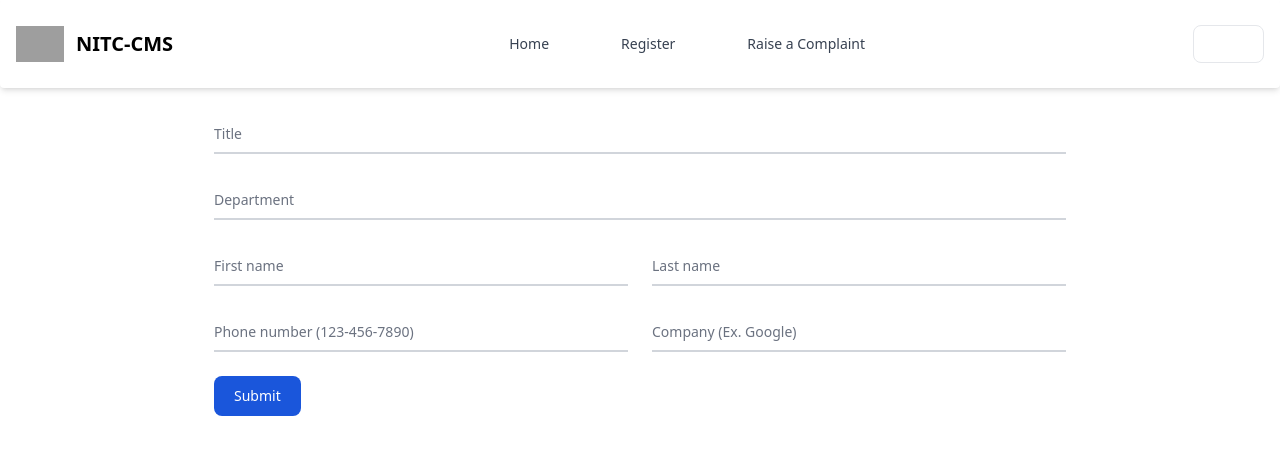
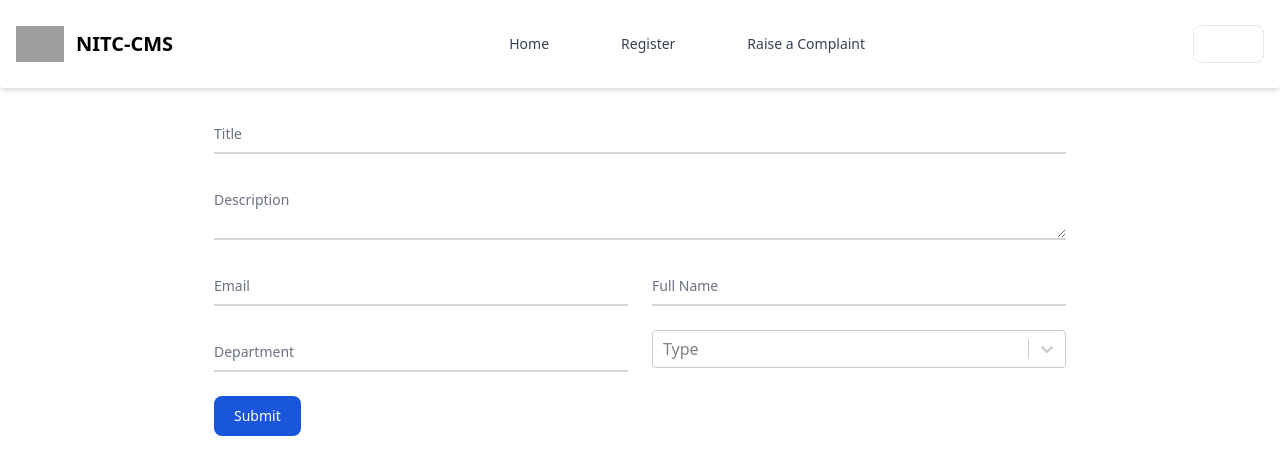
Before and after one commit to AmalkrishnaAS/NITC-CMS-Frontend, a Next.js app: page /create in a window 1280 px wide. Shown: the top 474 px of the page. Built offline with nearby package versions, Linux system fonts and the light colour scheme; grey boxes are pictures that could not be loaded.

Commit message:
form update

```diff
--- a/pages/_app.jsx
+++ b/pages/_app.jsx
@@ -23,7 +23,8 @@ function MyApp({ Component, pageProps }) {
       avatar:null,
       rollno: 'B200729CS',
       department: 'CSE',
-      joined: '2021-05-12',  //return as date stiring from backend
+      joined: '2021-05-12',//return as date stiring from backend
+      name:'John Doe'
 
     })
     setUser((prev) => {
--- a/pages/create.jsx
+++ b/pages/create.jsx
@@ -1,37 +1,58 @@
 import React from 'react'
+import Select from 'react-select'
 
-const create = () => {
+const create = ({user}) => {
+
+  const opts=[
+    {
+      value:'Maintainance',
+      label:'Maintainance'
+    },
+    {
+      value:'Academic',
+      label:'Academic'
+
+    },
+    {
+      value:'Hostel',
+      label:'Hostel'
+    },
+    {
+      value:'Other',
+      label:'Other'
+    }
+
+  ]
   return (
     <div className="p-6 max-w-[900px] mx-auto">
 
     <form>
     <div class="relative z-0 mb-6 w-full group">
-        <input type="email" name="floating_email" id="floating_email" class="block py-2.5 px-0 w-full text-sm text-gray-900 bg-transparent border-0 border-b-2 border-gray-300 appearance-none dark:text-white dark:border-gray-600 dark:focus:border-blue-500 focus:outline-none focus:ring-0 focus:border-blue-600 peer" placeholder=" " required />
+        <input type="text" name="floating_email" id="floating_email" class="block py-2.5 px-0 w-full text-sm text-gray-900 bg-transparent border-0 border-b-2 border-gray-300 appearance-none dark:text-white dark:border-gray-600 dark:focus:border-blue-500 focus:outline-none focus:ring-0 focus:border-blue-600 peer" placeholder=" " required />
         <label for="floating_email" class="peer-focus:font-medium absolute text-sm text-gray-500 dark:text-gray-400 duration-300 transform -translate-y-6 scale-75 top-3 -z-10 origin-[0] peer-focus:left-0 peer-focus:text-blue-600 peer-focus:dark:text-blue-500 peer-placeholder-shown:scale-100 peer-placeholder-shown:translate-y-0 peer-focus:scale-75 peer-focus:-translate-y-6">Title</label>
     </div>
     <div class="relative z-0 mb-6 w-full group">
-        <input type="text" name="floating_password" id="floating_password" class="block py-2.5 px-0 w-full text-sm text-gray-900 bg-transparent border-0 border-b-2 border-gray-300 appearance-none dark:text-white dark:border-gray-600 dark:focus:border-blue-500 focus:outline-none focus:ring-0 focus:border-blue-600 peer" placeholder=" " required />
-        <label for="floating_password" class="peer-focus:font-medium absolute text-sm text-gray-500 dark:text-gray-400 duration-300 transform -translate-y-6 scale-75 top-3 -z-10 origin-[0] peer-focus:left-0 peer-focus:text-blue-600 peer-focus:dark:text-blue-500 peer-placeholder-shown:scale-100 peer-placeholder-shown:translate-y-0 peer-focus:scale-75 peer-focus:-translate-y-6">Department</label>
+        <textarea type="text" name="floating_password" id="floating_password" class="block py-2.5 px-0 w-full text-sm text-gray-900 bg-transparent border-0 border-b-2 border-gray-300 appearance-none dark:text-white dark:border-gray-600 dark:focus:border-blue-500 focus:outline-none focus:ring-0 focus:border-blue-600 peer" placeholder=" " required />
+        <label for="floating_password" class="peer-focus:font-medium absolute text-sm text-gray-500 dark:text-gray-400 duration-300 transform -translate-y-6 scale-75 top-3 -z-10 origin-[0] peer-focus:left-0 peer-focus:text-blue-600 peer-focus:dark:text-blue-500 peer-placeholder-shown:scale-100 peer-placeholder-shown:translate-y-0 peer-focus:scale-75 peer-focus:-translate-y-6">Description</label>
     </div>
 
     <div class="grid md:grid-cols-2 md:gap-6">
       <div class="relative z-0 mb-6 w-full group">
-          <input type="text" name="floating_first_name" id="floating_first_name" class="block py-2.5 px-0 w-full text-sm text-gray-900 bg-transparent border-0 border-b-2 border-gray-300 appearance-none dark:text-white dark:border-gray-600 dark:focus:border-blue-500 focus:outline-none focus:ring-0 focus:border-blue-600 peer" placeholder=" " required />
-          <label for="floating_first_name" class="peer-focus:font-medium absolute text-sm text-gray-500 dark:text-gray-400 duration-300 transform -translate-y-6 scale-75 top-3 -z-10 origin-[0] peer-focus:left-0 peer-focus:text-blue-600 peer-focus:dark:text-blue-500 peer-placeholder-shown:scale-100 peer-placeholder-shown:translate-y-0 peer-focus:scale-75 peer-focus:-translate-y-6">First name</label>
+          <input value={user?.email} type="text" name="floating_first_name" id="floating_first_name" class="block py-2.5 px-0 w-full text-sm text-gray-900 bg-transparent border-0 border-b-2 border-gray-300 appearance-none dark:text-white dark:border-gray-600 dark:focus:border-blue-500 focus:outline-none focus:ring-0 focus:border-blue-600 peer" placeholder=" " required />
+          <label for="floating_first_name" class="peer-focus:font-medium absolute text-sm text-gray-500 dark:text-gray-400 duration-300 transform -translate-y-6 scale-75 top-3 -z-10 origin-[0] peer-focus:left-0 peer-focus:text-blue-600 peer-focus:dark:text-blue-500 peer-placeholder-shown:scale-100 peer-placeholder-shown:translate-y-0 peer-focus:scale-75 peer-focus:-translate-y-6">Email</label>
       </div>
       <div class="relative z-0 mb-6 w-full group">
-          <input type="text" name="floating_last_name" id="floating_last_name" class="block py-2.5 px-0 w-full text-sm text-gray-900 bg-transparent border-0 border-b-2 border-gray-300 appearance-none dark:text-white dark:border-gray-600 dark:focus:border-blue-500 focus:outline-none focus:ring-0 focus:border-blue-600 peer" placeholder=" " required />
-          <label for="floating_last_name" class="peer-focus:font-medium absolute text-sm text-gray-500 dark:text-gray-400 duration-300 transform -translate-y-6 scale-75 top-3 -z-10 origin-[0] peer-focus:left-0 peer-focus:text-blue-600 peer-focus:dark:text-blue-500 peer-placeholder-shown:scale-100 peer-placeholder-shown:translate-y-0 peer-focus:scale-75 peer-focus:-translate-y-6">Last name</label>
+          <input value={user?.name} type="text" name="floating_last_name" id="floating_last_name" class="block py-2.5 px-0 w-full text-sm text-gray-900 bg-transparent border-0 border-b-2 border-gray-300 appearance-none dark:text-white dark:border-gray-600 dark:focus:border-blue-500 focus:outline-none focus:ring-0 focus:border-blue-600 peer" placeholder=" " required />
+          <label for="floating_last_name" class="peer-focus:font-medium absolute text-sm text-gray-500 dark:text-gray-400 duration-300 transform -translate-y-6 scale-75 top-3 -z-10 origin-[0] peer-focus:left-0 peer-focus:text-blue-600 peer-focus:dark:text-blue-500 peer-placeholder-shown:scale-100 peer-placeholder-shown:translate-y-0 peer-focus:scale-75 peer-focus:-translate-y-6">Full Name</label>
       </div>
     </div>
     <div class="grid md:grid-cols-2 md:gap-6">
       <div class="relative z-0 mb-6 w-full group">
-          <input type="tel" pattern="[0-9]{3}-[0-9]{3}-[0-9]{4}" name="floating_phone" id="floating_phone" class="block py-2.5 px-0 w-full text-sm text-gray-900 bg-transparent border-0 border-b-2 border-gray-300 appearance-none dark:text-white dark:border-gray-600 dark:focus:border-blue-500 focus:outline-none focus:ring-0 focus:border-blue-600 peer" placeholder=" " required />
-          <label for="floating_phone" class="peer-focus:font-medium absolute text-sm text-gray-500 dark:text-gray-400 duration-300 transform -translate-y-6 scale-75 top-3 -z-10 origin-[0] peer-focus:left-0 peer-focus:text-blue-600 peer-focus:dark:text-blue-500 peer-placeholder-shown:scale-100 peer-placeholder-shown:translate-y-0 peer-focus:scale-75 peer-focus:-translate-y-6">Phone number (123-456-7890)</label>
+          <input value={user?.department} type="text" pattern="[0-9]{3}-[0-9]{3}-[0-9]{4}" name="floating_phone" id="floating_phone" class="block py-2.5 px-0 w-full text-sm text-gray-900 bg-transparent border-0 border-b-2 border-gray-300 appearance-none dark:text-white dark:border-gray-600 dark:focus:border-blue-500 focus:outline-none focus:ring-0 focus:border-blue-600 peer" placeholder=" " required />
+          <label for="floating_phone" class="peer-focus:font-medium absolute text-sm text-gray-500 dark:text-gray-400 duration-300 transform -translate-y-6 scale-75 top-3 -z-10 origin-[0] peer-focus:left-0 peer-focus:text-blue-600 peer-focus:dark:text-blue-500 peer-placeholder-shown:scale-100 peer-placeholder-shown:translate-y-0 peer-focus:scale-75 peer-focus:-translate-y-6">Department</label>
       </div>
       <div class="relative z-0 mb-6 w-full group">
-          <input type="text" name="floating_company" id="floating_company" class="block py-2.5 px-0 w-full text-sm text-gray-900 bg-transparent border-0 border-b-2 border-gray-300 appearance-none dark:text-white dark:border-gray-600 dark:focus:border-blue-500 focus:outline-none focus:ring-0 focus:border-blue-600 peer" placeholder=" " required />
-          <label for="floating_company" class="peer-focus:font-medium absolute text-sm text-gray-500 dark:text-gray-400 duration-300 transform -translate-y-6 scale-75 top-3 -z-10 origin-[0] peer-focus:left-0 peer-focus:text-blue-600 peer-focus:dark:text-blue-500 peer-placeholder-shown:scale-100 peer-placeholder-shown:translate-y-0 peer-focus:scale-75 peer-focus:-translate-y-6">Company (Ex. Google)</label>
+          <Select placeholder='Type' options={opts}></Select>
       </div>
     </div>
     <button type="submit" class="text-white bg-blue-700 hover:bg-blue-800 focus:ring-4 focus:outline-none focus:ring-blue-300 font-medium rounded-lg text-sm w-full sm:w-auto px-5 py-2.5 text-center dark:bg-blue-600 dark:hover:bg-blue-700 dark:focus:ring-blue-800">Submit</button>
--- a/pages/login.jsx
+++ b/pages/login.jsx
@@ -1,6 +1,7 @@
 import React from 'react'
 import { Button, Checkbox, Label, TextInput } from 'flowbite-react'
 import {HiMail} from 'react-icons/hi'
+import Link from 'next/link'
 const login = () => {
   return (
     <div className="flex flex-col items-center justify-center min-h-screen py-2 -mt-28 sm:px-6 lg:px-8">
@@ -39,7 +40,15 @@ const login = () => {
     <Label htmlFor="remember">
       Remember me
     </Label>
+
+
   </div>
+  <Link href={'/register'} legacyBehavior>
+      <a className="text-sm text-blue-600 hover:underline font-semibold block">
+        Don't have an account? Register
+      </a>
+
+    </Link>
   <Button type="submit">
     Submit
   </Button>
--- a/pages/register.jsx
+++ b/pages/register.jsx
@@ -6,10 +6,11 @@ import {
     TextInput,
     } from 'flowbite-react'
     import {HiMail} from 'react-icons/hi'
+    import Link from 'next/link'
 
 const register = () => {
   return (
-    <div className="flex flex-col items-center justify-center min-h-screen py-2 -mt-6  sm:px-6 lg:px-8">
+    <div className="  flex flex-col items-center justify-center min-h-screen  py-2 -mt-6  sm:px-6 lg:px-8">
     <form className="flex flex-col gap-4">
     <div>
       <div className="mb-2 block">
@@ -29,13 +30,13 @@ const register = () => {
       <div className="mb-2 block">
         <Label
           htmlFor="email2"
-          value="Your email"
+          value="Roll no"
         />
       </div>
       <TextInput
-        id="email2"
-        type="email"
-        placeholder="name@flowbite.com"
+        id="rno"
+        type="text"
+        placeholder="Eg: B200729CS"
         required={true}
         shadow={true}
 
@@ -43,13 +44,13 @@ const register = () => {
       <div className="mb-2 block">
         <Label
           htmlFor="email2"
-          value="Your email"
+          value="Department"
         />
       </div>
       <TextInput
         id="email2"
-        type="email"
-        placeholder="name@flowbite.com"
+        type="text"
+        placeholder="Eg : CSE"
         required={true}
         shadow={true}
 
@@ -84,16 +85,15 @@ const register = () => {
       />
     </div>
     <div className="flex items-center gap-2">
-      <Checkbox id="agree" />
-      <Label htmlFor="agree">
-        I agree with the{' '}
-        <a
-          href="/forms"
-          className="text-blue-600 hover:underline dark:text-blue-500"
-        >
-          terms and conditions
+
+        <Link legacyBehavior href={'/login'}>
+        <a className="text-blue-600 hover:underline dark:text-blue-500">
+          Already have an account?
         </a>
-      </Label>
+
+
+        </Link>
+
     </div>
     <Button type="submit">
       Register new account
```
